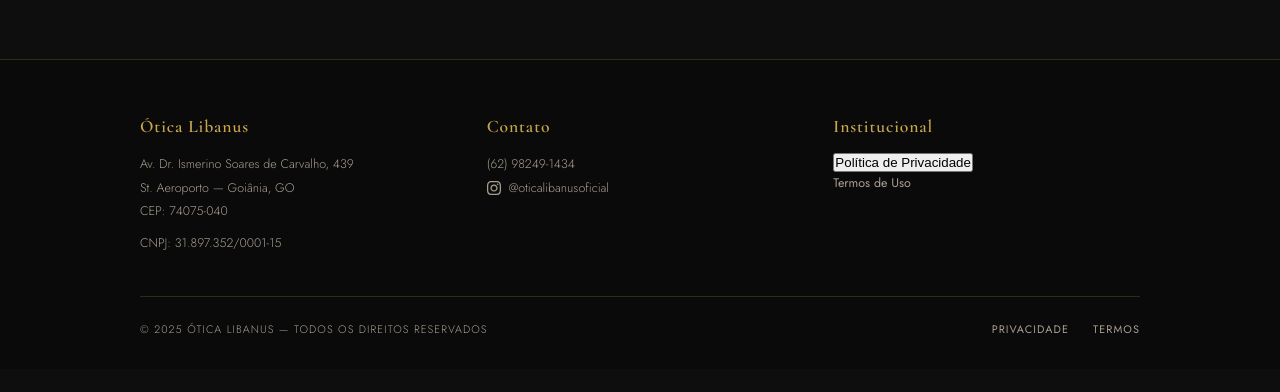
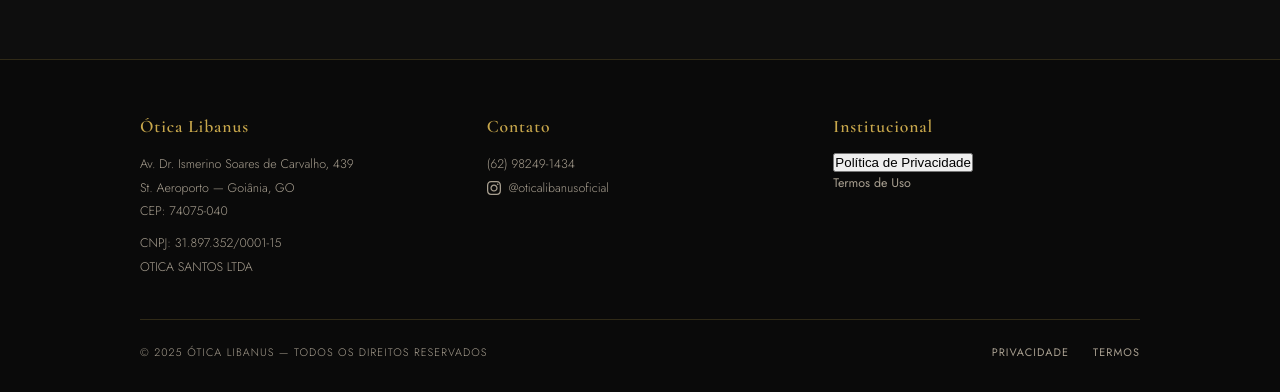
Before and after one commit to Brusqu317/Brusqu317.github.io, a plain HTML site: page index.html in a window 1280 px wide. Shown: the part 1946-2338 px from the top of the page. Before the commit the page ends 2315 px from the top, so only its background shows below. Drawn offline with nearby package versions, Linux system fonts and the light colour scheme.

Commit message:
Update index.html

```diff
--- a/index.html
+++ b/index.html
@@ -4,7 +4,7 @@
   <meta charset="UTF-8" />
   <meta name="viewport" content="width=device-width, initial-scale=1.0"/>
   <title>Ótica Libanus</title>
-   <meta name="facebook-domain-verification" content="7hqu0l2drefnsoc98hrsscth6lhs40" />
+  <meta name="facebook-domain-verification" content="7hqu0l2drefnsoc98hrsscth6lhs40" />
   <link href="https://fonts.googleapis.com/css2?family=Cormorant+Garamond:wght@300;400;600;700&family=Jost:wght@300;400;500&display=swap" rel="stylesheet"/>
   <style>
     *, *::before, *::after { box-sizing: border-box; margin: 0; padding: 0; }
@@ -443,6 +443,7 @@
       <p>St. Aeroporto — Goiânia, GO</p>
       <p>CEP: 74075-040</p>
       <p style="margin-top:0.5rem;">CNPJ: 31.897.352/0001-15</p>
+      <p>OTICA SANTOS LTDA</p>
     </div>
     <div class="footer-col">
       <h4>Contato</h4>
```
